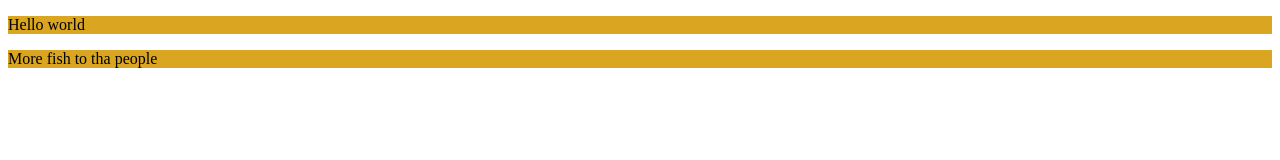
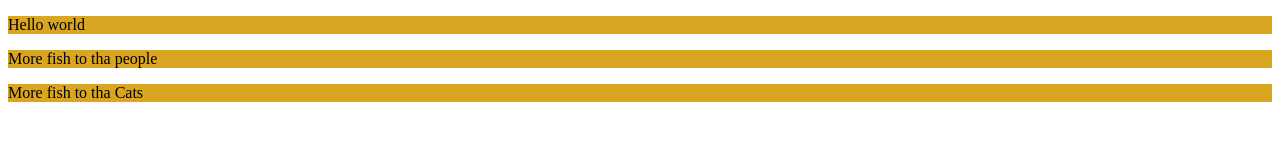
Before and after one commit to Kennkleve/myFirstRepo, a plain HTML site: page simple/simple.html in a window 1280 px wide. Drawn offline with Linux system fonts and the light colour scheme.

Commit message:
cat changes

```diff
--- a/simple/simple.html
+++ b/simple/simple.html
@@ -15,5 +15,6 @@
     </style>
     <p>Hello world</p>
     <p>More fish to tha people</p>
+    <p>More fish to tha Cats</p>
   </body>
 </html>
```
